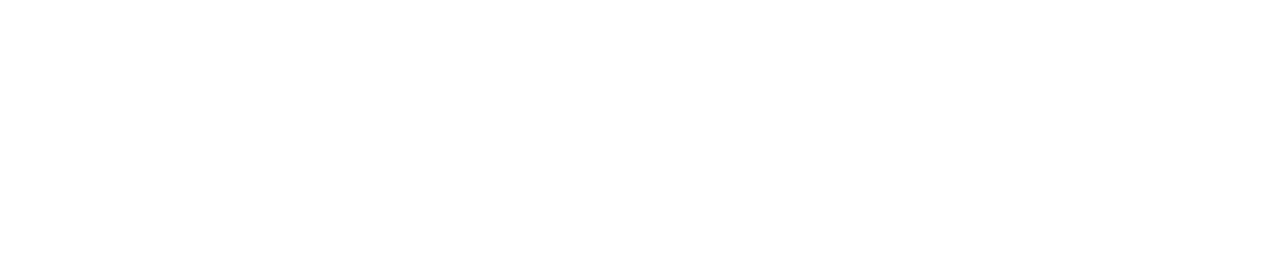
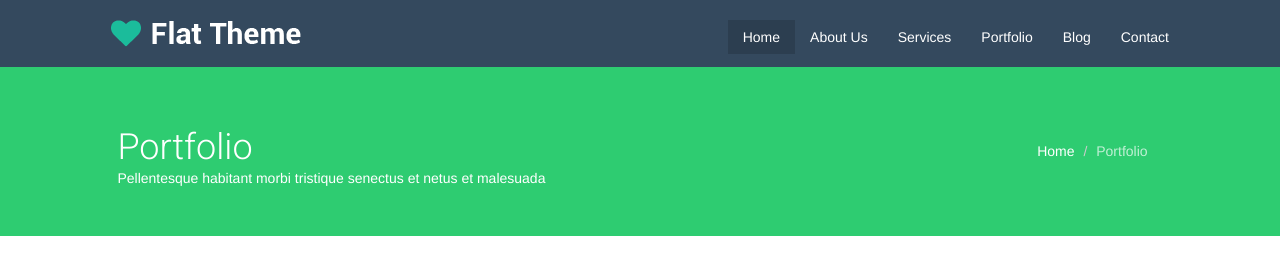
Before and after one commit to galiapedroza/Flat-theme, a plain HTML site: page portfolio.html in a window 1280 px wide. Drawn offline with Linux system fonts and the light colour scheme.

Commit message:
agregue el section de portfolio y su menu de Home/portfolio

```diff
--- a/css/main.css
+++ b/css/main.css
@@ -3,7 +3,6 @@
 .clearfix {
   *zoom: 1;
 }
-
 .clearfix:before,
 .clearfix:after {
   display: table;
@@ -21,6 +20,9 @@ h5,
 h6 {
   font-family: 'Roboto', sans-serif;
   font-weight: 400;
+}
+body > section{
+	padding:5%;
 }
 /*Inicio de código*/
 .container{
@@ -46,9 +48,10 @@ h6 {
 nav a{
 	font-size: 14px;
 	color: #fff;
+	background-color: transparent;
 }
 .collapse li a:hover{
-	background-color: #2c3e50;
+	background-color: transparent;
 	color: #fff;
 }
 .collapse li a{
@@ -107,3 +110,34 @@ ul.arrow li::before {
 .black-bg {
     background: #34495e;
 }
+/*CSS-PORTFOLIO*/
+
+.portfolio {
+	color: white;
+    padding: 10% 8% 3%;
+    background-color: #2ecc71;
+}
+.portfolio h1{
+	margin: 0;
+  	font-weight: 300;
+}
+.portfolio li a{
+	text-decoration: none;
+	list-style: none;
+	color: white;
+
+}
+ul.breadcrumb {
+  margin: 1% 0 0;
+  background: transparent;
+}
+ul.breadcrumb > li {
+  text-shadow: none;
+}
+ul.breadcrumb > li > a,
+ul.breadcrumb > li{
+  color: #fff;
+}
+ul.breadcrumb > li.active {
+  color: rgba(255, 255, 255, 0.7);
+}
--- a/portfolio.html
+++ b/portfolio.html
@@ -21,7 +21,55 @@
     <link rel="apple-touch-icon-precomposed" href="images/ico/apple-touch-icon-57-precomposed.png">
   </head><!--/head-->
   <body>
-    <!-- Inserte código aqui -->
+    <!--Navegador-->
+    <div class="container">
+      <header class="header black-bg">
+        <div class="box">
+          <nav clas="navbar navbar-default">
+            <div class="container-fluid">
+              <div class="navbar-header">
+                <button type="button" class="navbar-toggle collapsed" data-toggle="collapse" data-target="#navbar" aria-expanded="false" aria-controls="navbar">
+                  <span class="sr-only">Navegación</span>
+                  <span class="icon-bar"></span>
+                  <span class="icon-bar"></span>
+                  <span class="icon-bar"></span>
+                </button>
+                <a href="index.html" class="navbar-brand">
+                  <img src="images/logo.png" class="img-responsive">
+                </a>
+              </div>
+              <div id="navbar" class="collapse navbar-collapse">
+                <ul class="nav navbar-nav navbar-right">
+                  <li><a  class="active" href="index.html">Home</a></li>
+                  <li><a href="about-us.html">About Us</a></li>
+                  <li><a href="services.html">Services</a></li>
+                  <li><a href="portfolio.html">Portfolio</a></li>
+                  <li><a href="blog.html">Blog</a></li>
+                  <li><a href="contact-us.html">Contact</a></li>
+                  <li role="separator" class="divider"></li>
+                </ul>
+              </div>
+            </div>
+          </nav>
+        </div>
+      </header>
+    </div>
+    <section class="portfolio">
+      <div class="container">
+        <div class="row">
+          <div class="col-sm-6">
+            <h1>Portfolio</h1>
+            <p>Pellentesque habitant morbi tristique senectus et netus et malesuada</p>
+          </div>
+          <div class="col-sm-6">
+            <ul class="breadcrumb pull-right">
+              <li><a href="index.html">Home</a></li>
+              <li class="active">Portfolio</li>
+            </ul>
+          </div>
+        </div>
+      </div>
+    </section>
 
     <script src="js/jquery.js"></script>
     <script src="js/bootstrap.min.js"></script>
```
Also changed, not shown: index.html (+2 -2 lines). Lines whose indentation alone changed are shown as unchanged.
